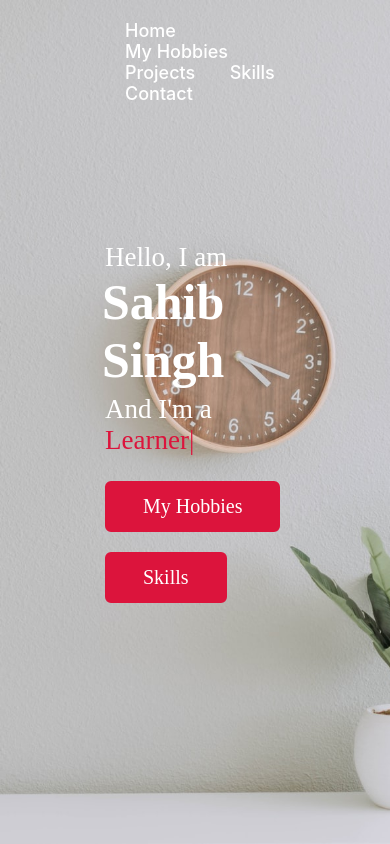
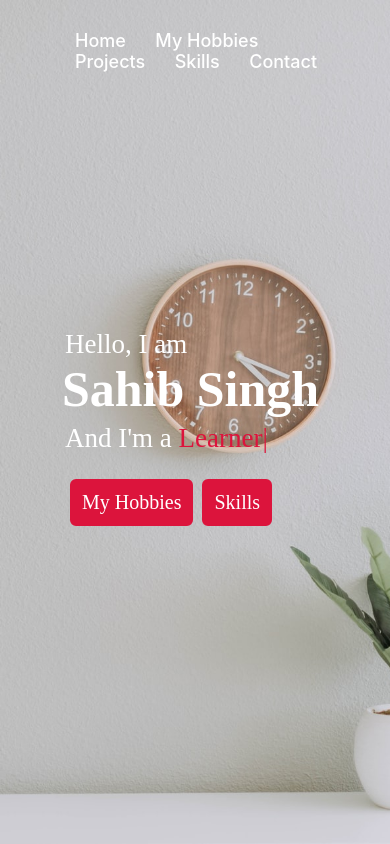
Before and after one commit to Sahib573/Portfolio, a plain HTML site: page index.html in a window 390 px wide. Shown: the top 844 px of the page. Drawn offline with nearby package versions, Linux system fonts and the light colour scheme.

Commit message:
responisveness

```diff
--- a/style.css
+++ b/style.css
@@ -7,7 +7,11 @@
 
 section,
 #nav-id {
-  padding: 20px 100px;
+  padding: 30px 30px;
+}
+
+section.home{
+  padding: 20px 80px;
 }
 
 section .title {
@@ -65,8 +69,8 @@ section .title {
   color: #fff;
   font-size: 25px;
   font-weight: 500;
-  margin-left: 70px;
-  margin-right: 10px;
+  margin-left: 40px;
+  margin-right: 5px;
   transition: color 0s ease-in-out;
 }
 .navbar .menu li a:hover {
@@ -481,10 +485,10 @@ footer span a:hover {
 }
 
 @media (max-width: 991px) {
-  section,
+  /* section,
   #nav-id {
     padding: 20px 80px;
-  }
+  } */
   .navbar .logo a {
     color: rgb(152, 173, 132);
     font-size: 30px;
@@ -496,10 +500,10 @@ footer span a:hover {
 }
 
 @media (max-width: 700px) {
-  section,
-  #nav-id {
-    padding: 20px 50px;
+  section.home{
+    padding: 20px 40px;
   }
+
   .navbar .logo a {
     color: rgb(152, 173, 132);
     font-size: 25px;
@@ -508,13 +512,6 @@ footer span a:hover {
   .navbar .menu li a {
     font-size: 20px;
     margin-left: 20px;
-  }
-}
-
-@media (max-width: 991px) {
-  section,
-  #nav-id {
-    padding: 20px 80px;
   }
 }
 
@@ -557,10 +554,13 @@ footer span a:hover {
     font-weight: 900;
   }
   .home .home-content .text-2 {
-    font-size: 60px;
+    font-size: 40px;
   }
   .home .home-content .text-3 {
-    font-size: 32px;
+    font-size: 28px;
+  }
+  .home .home-content .text-1 {
+    margin-top: 10px;
   }
   .home .home-content a {
     font-size: 20px;
@@ -595,3 +595,27 @@ footer span a:hover {
     font-size: 0px;
   }
 }
+@media (max-width: 576px) {
+  .navbar .logo a {
+    font-size: 0px;
+  }
+  .pj-container{
+    justify-content: center;
+  }
+  .pj-container .card {
+    flex-basis: 80%;
+  }
+  .home .home-content a{
+    padding:10px;
+    margin-left: 5px;
+  }
+}
+
+@media (max-width: 576px) {
+  .hobby-content{
+    justify-content: center;
+  }
+  .hobby-content .card{
+    flex-basis: 80%;
+  }
+}
```
